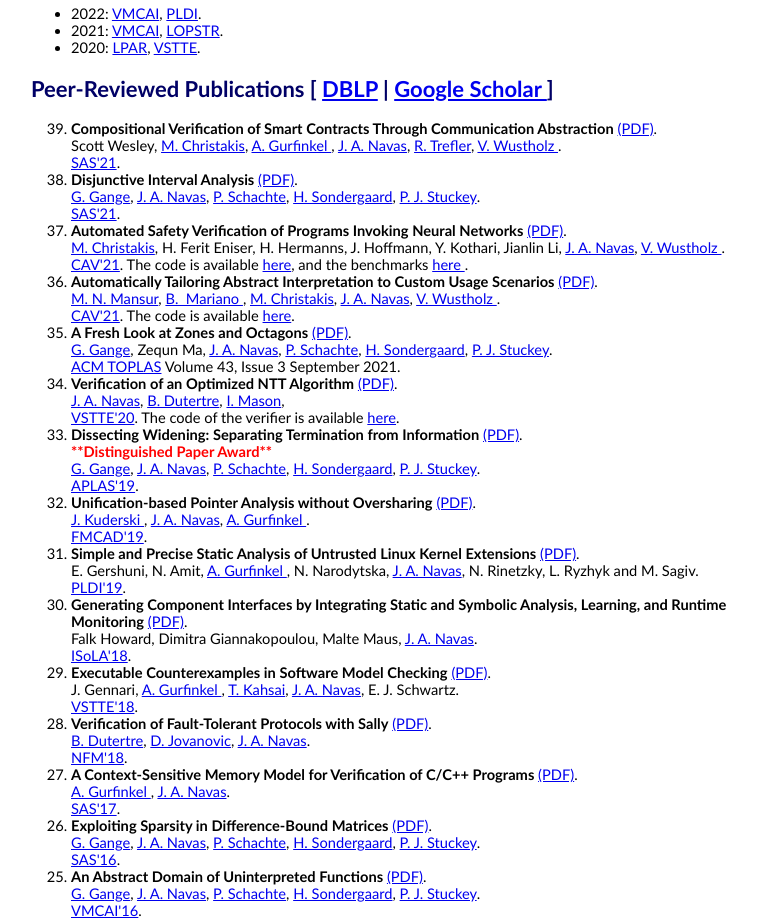
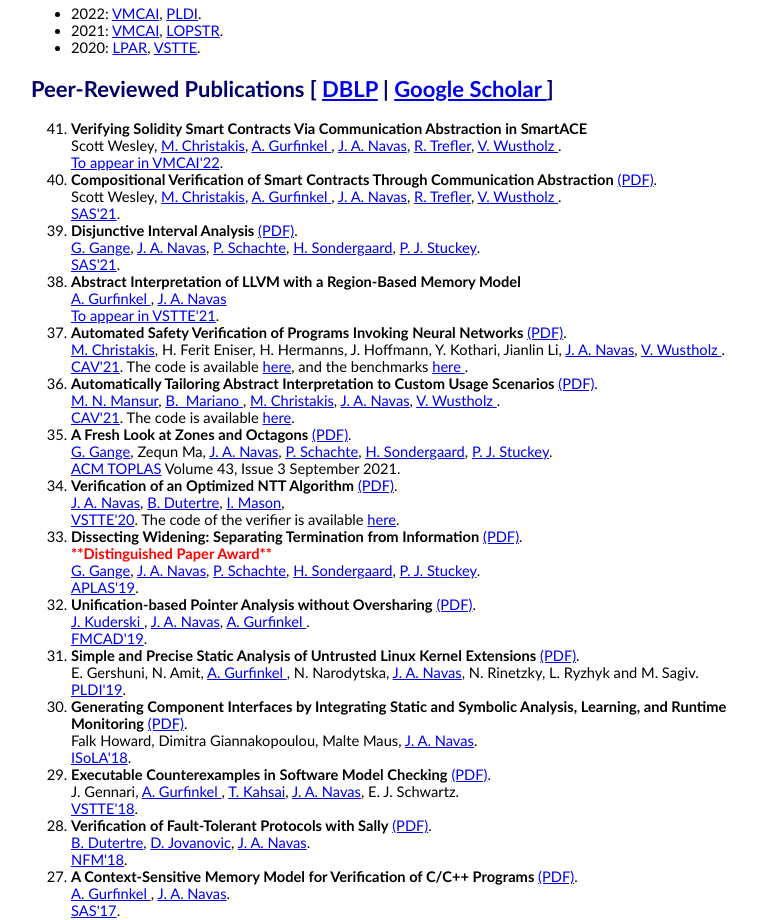
Before and after one commit to jorgenavas/jorgenavas.github.io, a plain HTML site: page index.html in a window 1280 px wide. Shown: the part 860-1780 px from the top of the page, without its empty margins (21-778 px from the left). Drawn offline with Linux system fonts and the light colour scheme.

Commit message:
added new papers

```diff
--- a/index.html
+++ b/index.html
@@ -193,6 +193,18 @@
 
 
 	<li>
+	  <b>Verifying Solidity Smart Contracts Via Communication Abstraction in SmartACE</b>
+	  <br/>
+	  Scott&nbsp;Wesley,
+	  <a href="https://mariachris.github.io/index.html">M.&nbsp;Christakis</a>,
+	  <a href="https://arieg.bitbucket.io/">A.&nbsp;Gurfinkel </a>,
+	  <a href="https://jorgenavas.github.io/">J.&nbsp;A.&nbsp;Navas</a>,
+	  <a href="https://cs.uwaterloo.ca/~trefler/">R.&nbsp;Trefler</a>,
+	  <a href="http://www.wuestholz.com/">V.&nbsp;Wustholz </a>.
+	  <br/> <a href="https://popl22.sigplan.org/home/VMCAI-2022">To appear in VMCAI'22</a>.
+	</li>
+
+	<li>
 	  <b>Compositional Verification of Smart Contracts Through Communication Abstraction</b>
 	  <a href="papers/smartace-SAS21.pdf">(PDF)</a>.
 	  <br/>
@@ -215,6 +227,14 @@
 	  <a href="http://people.eng.unimelb.edu.au/harald/">H.&nbsp;Sondergaard</a>,
 	  <a href="http://people.eng.unimelb.edu.au/pstuckey/">P.&nbsp;J.&nbsp;Stuckey</a>.
 	  <br/> <a href="https://conf.researchr.org/home/sas-2021">SAS'21</a>.
+	</li>
+
+	<li>
+	  <b>Abstract Interpretation of LLVM with a Region-Based Memory Model</b>
+	  <br/>
+	  <a href="https://arieg.bitbucket.io/">A.&nbsp;Gurfinkel </a>,
+	  <a href="https://jorgenavas.github.io/">J.&nbsp;A.&nbsp;Navas</a>
+	  <br/> <a href="http://verify.inf.usi.ch/VSTTE21">To appear in VSTTE'21</a>.
 	</li>
 
 	<li>
```
